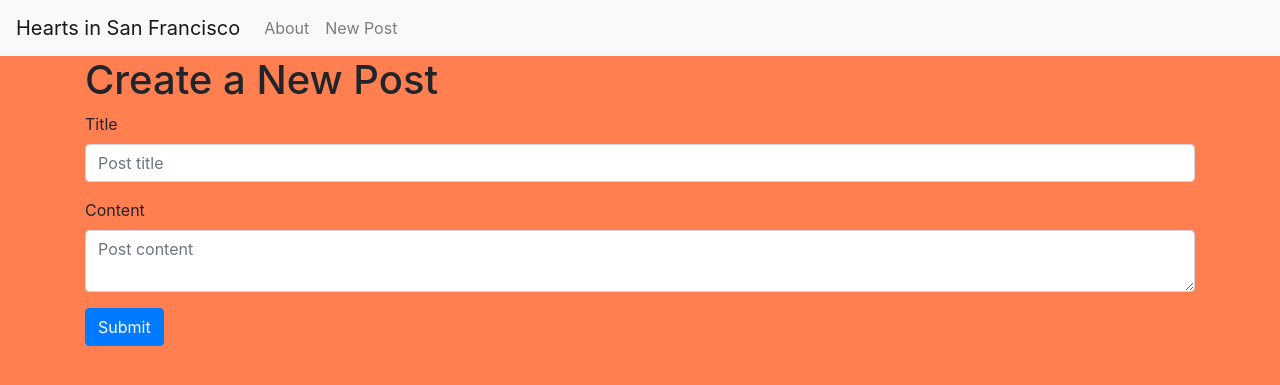
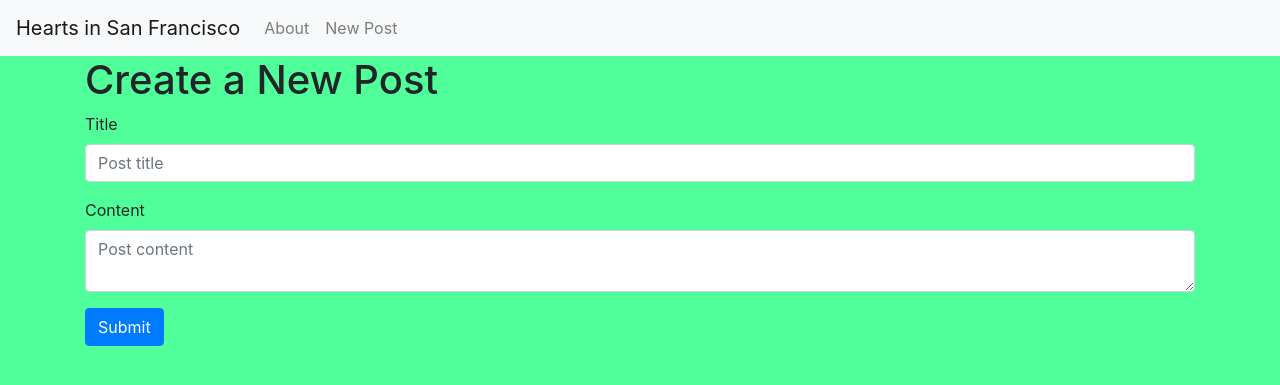
Before and after one commit to benish-khan/cci-demo-bb, a Flask app: page /create in a window 1280 px wide. Shown: the top 385 px of the page. Run offline with Flask 2, Linux system fonts and the light colour scheme; some libraries are stand-ins or nearby versions.

Commit message:
Update background color to green

```diff
--- a/templates/base.html
+++ b/templates/base.html
@@ -11,7 +11,7 @@
     <title>{% block title %} {% endblock %}</title>
     <style>
       body{
-        background-color:coral;
+        background-color:rgb(80, 255, 153);
       }
     </style>
   </head>
```
